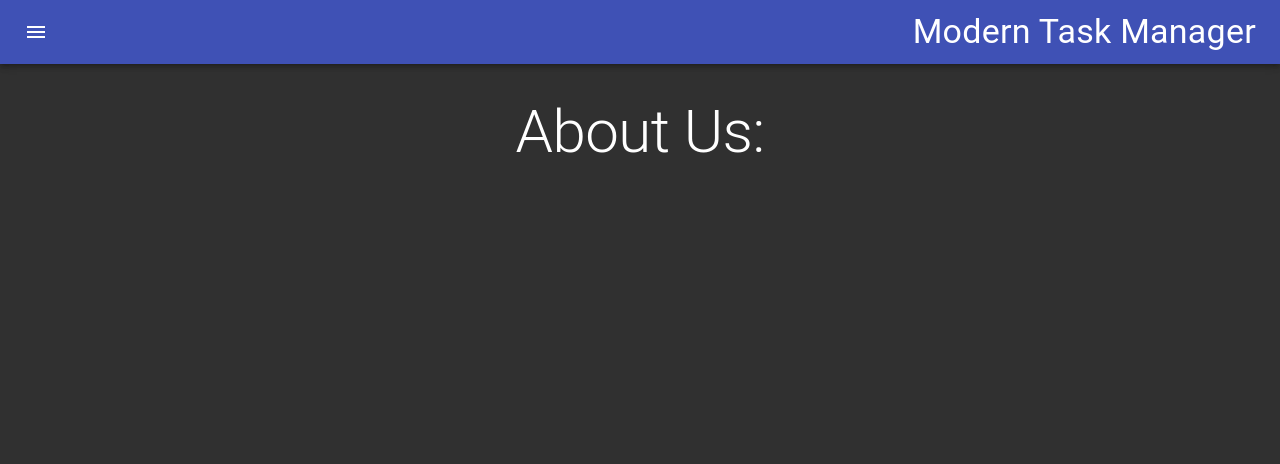
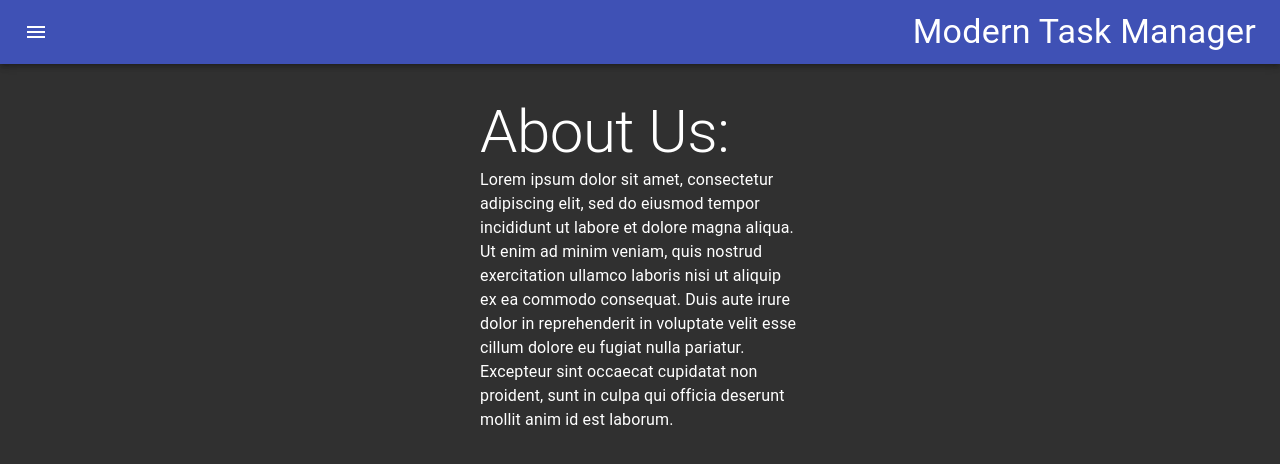
Before and after one commit to SBNovaScript/ModernTaskManager, a React (Create React App) app: page /about in a window 1280 px wide. Shown: the top 464 px of the page. Built offline with nearby package versions, Linux system fonts and the light colour scheme; the HTML template or start-up script is replaced by a standard one.

Commit message:
Added Lorem Ispsum to about

```diff
--- a/src/screens/about/index.js
+++ b/src/screens/about/index.js
@@ -5,9 +5,18 @@
 const About = () => {
 
     const AboutSection = () => (
-        <Typography variant={'h2'}>
-            {'About Us:'}
+        <Typography>
+            <Typography variant={'h2'}>
+                {'About Us:'}
+            </Typography>
+            <Typography variant={'p'}>
+                {'Lorem ipsum dolor sit amet, consectetur adipiscing elit, sed do eiusmod tempor incididunt ut labore et ' +
+                'dolore magna aliqua. Ut enim ad minim veniam, quis nostrud exercitation ullamco laboris nisi ut aliquip ex ea ' +
+                'commodo consequat. Duis aute irure dolor in reprehenderit in voluptate velit esse cillum dolore eu fugiat nulla pariatur. ' +
+                'Excepteur sint occaecat cupidatat non proident, sunt in culpa qui officia deserunt mollit anim id est laborum.'}
+            </Typography>
         </Typography>
+
     );
 
     return (
--- a/src/screens/add-task/index.js
+++ b/src/screens/add-task/index.js
@@ -7,9 +7,6 @@
 import Input from "@material-ui/core/Input";
 
 const AddTask = () => {
-    function newTask(e){
-
-    }
     return (
         <PageLayout>
 
@@ -20,7 +17,7 @@
 
                 <Grid container item xs={12} justify={'center'}>
                     <form titleForm autoComplete="off">
-                        <Input variant={'outlined'} placeholder="Title " inputProps={{ 'aria-label': 'description' }} />
+                        <Input variant={'outlined'} placeholder="Title " inputProps={{ 'aria-label': 'title' }} />
                     </form>
                 </Grid>
 
@@ -30,7 +27,7 @@
                     </form>
                 </Grid>
                 <Grid container item xs={12} justify={'center'}>
-                    <Button component={Link} variant={'outlined'}>
+                    <Button component={'button'} variant={'outlined'}>
                         {'Create'}
                     </Button>
                 </Grid>
```
